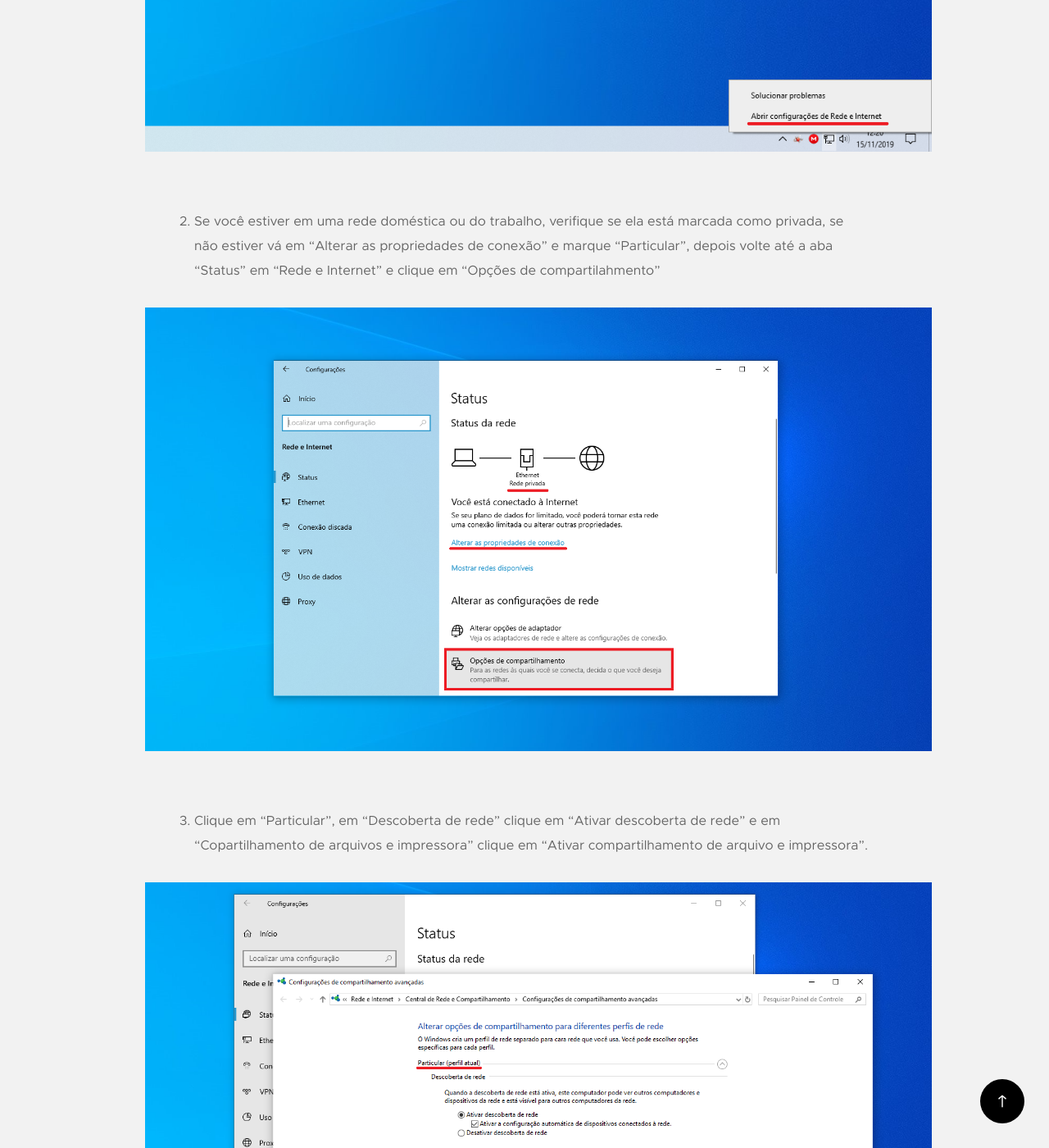
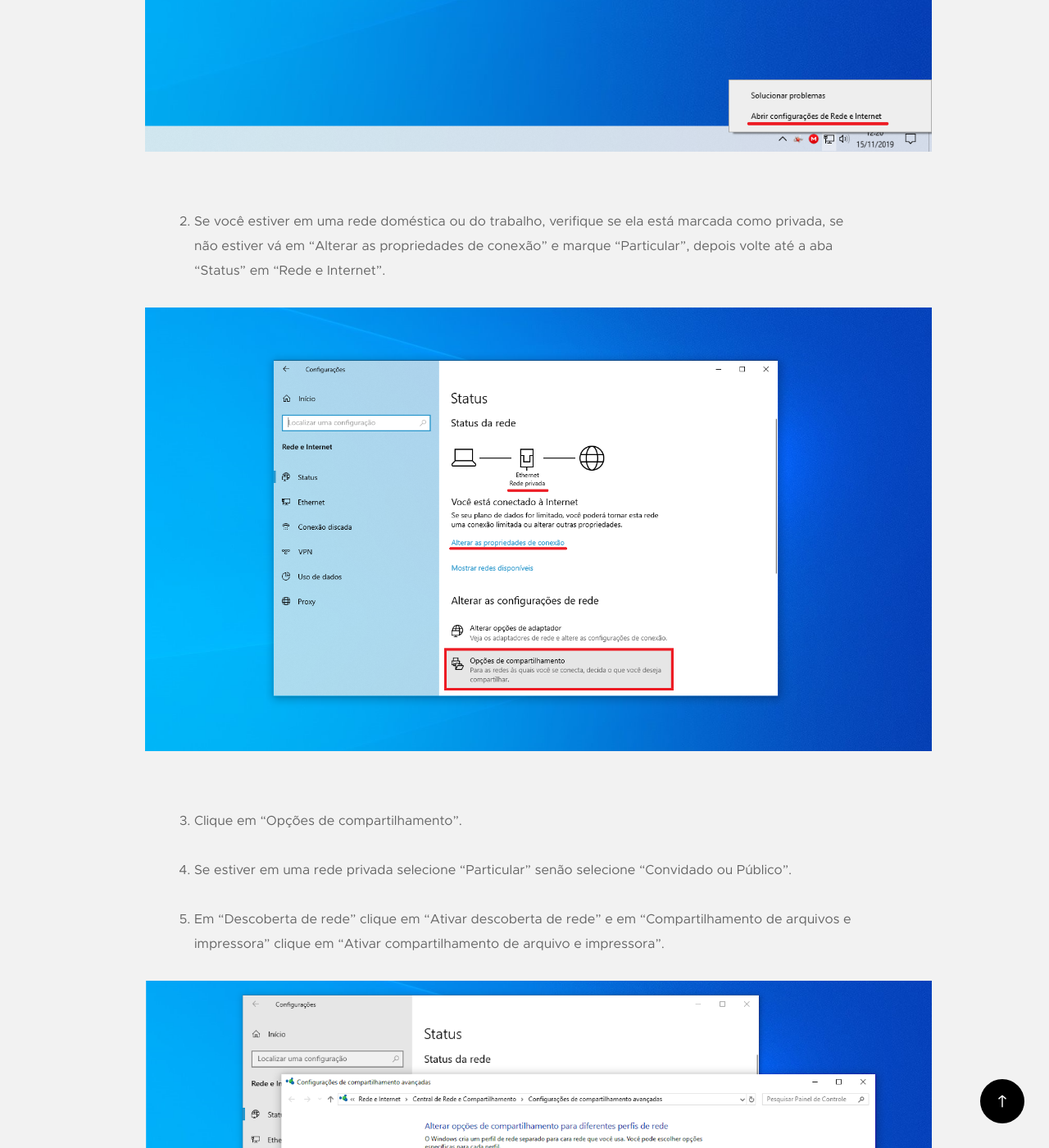
Before and after one commit to ifroariquemes/42, a Jekyll site: the page built from _posts/2019-11-12-compartilhamento-de-arquivos-entre-computadores-numa-rede-windows.md, in a window 1280 px wide and 1400 px high, scrolled down 1605 px. Shown: the whole window at 82% size. Built offline with Jekyll 4.4.1, drawn with Linux system fonts in a browser that asks for light colours; some of the changed text lies outside the part shown.

Commit message:
"Ative o compartilhamento" terminado

```diff
--- a/_posts/2019-11-12-compartilhamento-de-arquivos-entre-computadores-numa-rede-windows.md
+++ b/_posts/2019-11-12-compartilhamento-de-arquivos-entre-computadores-numa-rede-windows.md
@@ -18,14 +18,21 @@ As vezes é necessário compartilhar algum arquivo importante entre dois ou mais
 1. Clique com o botão direito no ícone de conexão e clique em "Abrir configurações de rede e internet".
 ![Imagem1](/42/images/post/compartilhar-arquivos-windows(1).png)
 
-2. Se você estiver em uma rede doméstica ou do trabalho, verifique se ela está marcada como privada, se não estiver vá em "Alterar as propriedades de conexão" e marque "Particular", depois volte até a aba "Status" em "Rede e Internet" e clique em "Opções de compartilahmento"
+2. Se você estiver em uma rede doméstica ou do trabalho, verifique se ela está marcada como privada, se não estiver vá em "Alterar as propriedades de conexão" e marque "Particular", depois volte até a aba "Status" em "Rede e Internet".
 ![Imagem2](/42/images/post/compartilhar-arquivos-windows(2).png)
 
-3. Clique em "Particular", em "Descoberta de rede" clique em "Ativar descoberta de rede" e em "Copartilhamento de arquivos e impressora" clique em "Ativar compartilhamento de arquivo e impressora".
+3. Clique em "Opções de compartilhamento".
+
+4. Se estiver em uma rede privada selecione "Particular" senão selecione "Convidado ou Público".
+
+5. Em "Descoberta de rede" clique em "Ativar descoberta de rede" e em "Compartilhamento de arquivos e impressora" clique em "Ativar compartilhamento de arquivo e impressora".
 ![Imagem3](/42/images/post/compartilhar-arquivos-windows(3).png)
 
-4. Clique em "Salvar alterações".
+6. Por padrão o Windows pede uma senha quando alguém tenta entrar em um pasta compartilhada. A senha pode ser desativada indo em "Todas as Redes" e selecionando "Desativar compartilhamento protegido por senha".
 ![Imagem4](/42/images/post/compartilhar-arquivos-windows(4).png)
+
+7. Clique em "Salvar alterações".
+
 
 ## Compartilhe uma pasta
 
```
Also changed, not shown: images/post/compartilhar-arquivos-windows(3).png.
